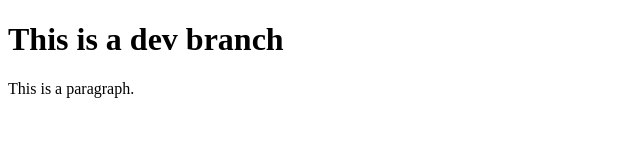
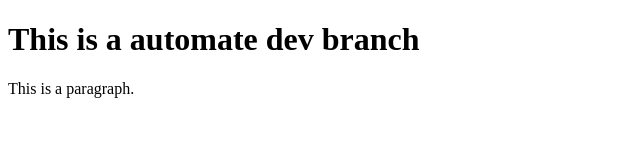
Before and after one commit to Prince-25/CICD2, a plain HTML site: page index.html in a window 1280 px wide. Shown: the whole page, without its empty margins (0-640 px from the left). Drawn offline with Linux system fonts and the light colour scheme.

Commit message:
Update index.html
cahnges

```diff
--- a/index.html
+++ b/index.html
@@ -5,7 +5,7 @@
 </head>
 <body>
 
-<h1>This is a dev branch</h1>
+<h1>This is a automate dev branch</h1>
 <p>This is a paragraph.</p>
 
 </body>
```
